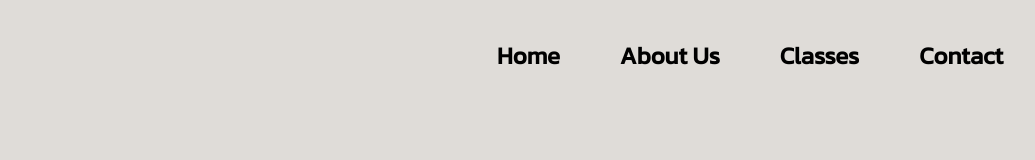
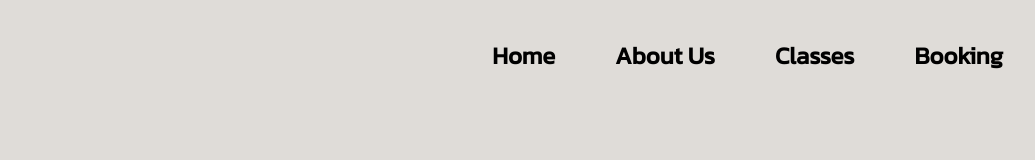
Before and after one commit to Carlie16604/Elevate, a React (Vite) app: page /Booking in a window 1280 px wide. Shown: the top 160 px of the page, without its empty margins (133-1168 px from the left). Built offline with nearby package versions, Linux system fonts and the light colour scheme.

Commit message:
Booking page complete Routes debugging

```diff
--- a/src/App.jsx
+++ b/src/App.jsx
@@ -1,21 +1,27 @@
 import React from "react"
+import { BrowserRouter as Router, Routes, Route, Link } from "react-router-dom"
 import './index.css'
 import NavBar from "./pages/NavBar"
 import Home from "./pages/Home"
 import Offers from './pages/Offers'
 import Reviews from './pages/Reviews'
-import Contact from './pages/Contact'
+import Booking from './pages/Booking'
 
 const App = () => {
 
   return (
+    <Router>
     <>
       <NavBar/>
       <Home/>
       <Offers />
       <Reviews />
-      <Contact />
+
+      <Routes>
+        <Route path='/Booking' element={<Booking />}/>
+      </Routes>
     </>
+    </Router>
   )
 }
 
--- a/src/pages/Contact.jsx
+++ b/src/pages/Booking.jsx
@@ -1,16 +1,15 @@
 import React from "react";
 import '../index.css';
-import GreenBackground from '../assets/Contact/Background.png'
 import FB from '../assets/Reviews/Facebook.png';
 import Insta from '../assets/Reviews/Instagram.png';
 import LN from '../assets/Reviews/Linkedin.png';
 import Mail from '../assets/Reviews/Mail.png';
 
-const Contact = () => {
+const Booking = () => {
 
     return (
         <>
-            <div id='contact'>
+            <div id='Booking'>
                 <div className='mt-32'>
                     <div className='container bg-[#949978] h-[1300px] rounded-t-[4000px]'>
                         <div className='text-[70px] flex justify-center'>
@@ -41,4 +40,4 @@ const Contact = () => {
     )
 }
 
-export default Contact;
+export default Booking;
--- a/src/pages/NavBar.jsx
+++ b/src/pages/NavBar.jsx
@@ -2,15 +2,15 @@ import React from "react";
 
 const NavBar = () => {
 
-    const handleScroll = () => {
-        if (window.scrollY > 10) {
-            setSticky(true);
-            } else {
-            setSticky(false);
-        }
-    };
+    // const handleScroll = () => {
+    //     if (window.scrollY > 10) {
+    //         setSticky(true);
+    //         } else {
+    //         setSticky(false);
+    //     }
+    // };
 
-    window.addEventListener("scroll", handleScroll);
+    // window.addEventListener("scroll", handleScroll);
 
     return (
         <>
@@ -21,7 +21,7 @@ const NavBar = () => {
                             <a href='#Home'>Home</a>
                             <a>About Us</a>
                             <a href='#offers'>Classes</a>
-                            <a>Contact</a>
+                            <a>Booking</a>
                             {/* Link for Conatct */}
                         </ul>
                     </div>
--- a/src/pages/Reviews.jsx
+++ b/src/pages/Reviews.jsx
@@ -1,5 +1,6 @@
 import React from "react";
-import { Route, Routes, Link } from 'react-router-dom';
+// import { BrowserRouter as Router, Route, Routes, Link } from 'react-router-dom';
+import { Link } from 'react-router-dom';
 import '../index.css';
 import Rock from '../assets/Reviews/Rock.png';
 import Logo from '../assets/Home/Logo.png';
@@ -7,10 +8,11 @@ import FB from '../assets/Reviews/Facebook.png';
 import Insta from '../assets/Reviews/Instagram.png';
 import LN from '../assets/Reviews/Linkedin.png';
 import Mail from '../assets/Reviews/Mail.png';
-import Contact from './Contact.jsx';
+import Booking from './Booking.jsx';
 
 const Reviews = () => {
     return (
+        // <Router>
             <>
                 <div id='reviws' className='mt-40'>
                     <div className='rockContainer'>
@@ -20,9 +22,11 @@ const Reviews = () => {
                         <div className='flex flex-col relative '>
                             <div className='flex flex-row justify-center gap-32 relative'>
                                 <div className='portals'>
-                                {/* <p className='pButton text-[40px]'>Booking</p>  */}
-                                {/* <p className='pButton text-center text-[30px] px-[25px] leading-8'>Meet The Team</p> */}
-                                <div className='pButton text-[40px]' path='contact' element={<Contact />} />
+                                    <Link to='/Booking'>
+                                        <div className='pButton text-[40px]'>Booking</div>
+                                    </Link>
+                                    <p className='pButton text-center text-[30px] px-[25px] leading-8'>Meet The Team</p>
+                                    <p className='pButton text-[40px]'>Contact</p>
                                 </div>
                             </div>
                             <div className='reviews'>
@@ -53,7 +57,11 @@ const Reviews = () => {
                         </div>
                     </div>
                 </div>
+                {/* <Routes>
+                    <Route path='/Booking' element={<Booking />}/>
+                </Routes> */}
             </>
+        /* </Router> */
     )
 }
 
```
Also changed, not shown: src/assets/Contact/Background.png (deleted). Lines whose indentation alone changed are shown as unchanged.
